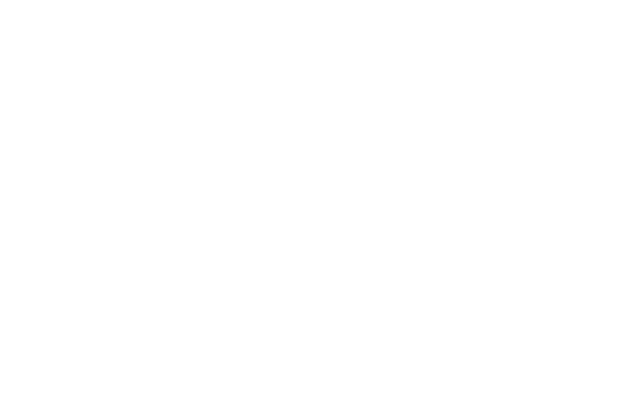
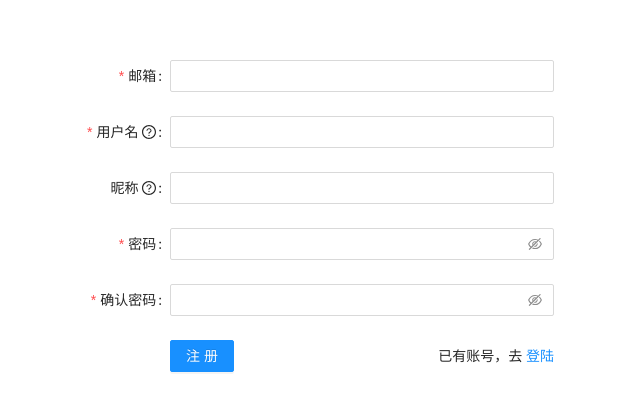
Before and after one commit to somuns-os/plugin_react16, a React app: page /#/signup in a window 1280 px wide. Before the commit this address led to /#/404. Shown: the part 172-582 px from the top of the page, without its empty margins (342-982 px from the left). Built offline with nearby package versions, Linux system fonts and the light colour scheme.

Commit message:
feat: 注册页面实习; refactor: 请求方法重构及统一调用

```diff
--- a/src/api/login.js
+++ b/src/api/login.js
@@ -1 +1,5 @@
-import { service } from '../plugins/axios'
+import service from '../plugins/axios'
+
+export const loginPost = (params) => service.post('/api/login', params)
+
+export const registerPost = (params) => service.post('/api/signup', params)
--- a/src/components/FrontendAuth/FrontendAuth.js
+++ b/src/components/FrontendAuth/FrontendAuth.js
@@ -37,7 +37,7 @@
         return <Redirect to="/login" />
       } else {
         // 非登陆状态下，路由不合法时，重定向至 404
-        return <Redirect to="/404" />
+        return <Redirect to="/login" />
       }
     }
   }
--- /dev/null
+++ b/src/pages/NotFound.jsx
@@ -0,0 +1,13 @@
+import React, { Component } from 'react'
+
+class NotFound extends Component {
+  render() {
+    return (
+      <div>
+        404
+      </div>
+    )
+  }
+}
+
+export default NotFound
--- a/src/pages/login/login.jsx
+++ b/src/pages/login/login.jsx
@@ -5,7 +5,7 @@
 import { Form, Input, Button } from 'antd'
 import { UserOutlined, LockOutlined } from '@ant-design/icons'
 import './login.styl'
-import service from '../../plugins/axios'
+import { loginPost } from '../../api/login'
 
 class Login extends Component {
 
@@ -38,10 +38,11 @@
   }
 
   submit() {
-    service.post('/login', {
+    const params = {
       userName: this.state.username,
       password: md5(this.state.password)
-    }).then(res => {
+    }
+    loginPost(params).then(res => {
       const token = res.data.token
       Cookies.set('token', token)
       this.props.history.push('/home')
@@ -53,7 +54,7 @@
   }
 
   handleRegister() {
-    console.log('注册')
+    this.props.history.push('/signup')
   }
 
   render() {
--- /dev/null
+++ b/src/pages/signup/signup.jsx
@@ -0,0 +1,204 @@
+import React, { Component } from 'react'
+import {
+  Form,
+  Input,
+  Tooltip,
+  Button
+} from 'antd'
+import md5 from 'md5'
+import { QuestionCircleOutlined } from '@ant-design/icons'
+import './signup.styl'
+import { registerPost } from '../../api/login'
+
+class Signup extends Component {
+  constructor(props) {
+    super(props)
+    this.form = React.createRef()
+    this.handleRegister = this.handleRegister.bind(this)
+  }
+
+  handleRegister() {
+    const form = this.form.current
+    form.validateFields()
+      .then(values => {
+        const password = values.password
+        values.password = md5(password)
+        values.confirm = md5(password)
+        registerPost(values).then(res => {
+          console.log(res)
+        })
+      })
+      .catch(err => {
+        console.log(err, 'err')
+      })
+  }
+  render() {
+    const formItemLayout = {
+      labelCol: {
+        xs: { span: 24 },
+        sm: { span: 6 }
+      },
+      wrapperCol: {
+        xs: { span: 24 },
+        sm: { span: 18 }
+      }
+    }
+    const tailFormItemLayout = {
+      wrapperCol: {
+        xs: {
+          span: 24,
+          offset: 0
+        },
+        sm: {
+          span: 18,
+          offset: 6
+        }
+      }
+    }
+
+    const checkedUserName = ({ getFieldValue }) => ({
+      validator(rule, value) {
+        if (!value) {
+          return Promise.resolve()
+        } else {
+          const flag = /^[0-9a-zA-Z_]*$/g.test(value)
+          const length = value.length
+          if (!flag) {
+            return Promise.reject('用户名仅支持英文、数字、下划线格式')
+          }
+          if (length < 3 || length > 10) {
+            return Promise.reject('用户名长度在3~10之间')
+          }
+          return Promise.resolve()
+        }
+      }
+    })
+    const checkedPassWord = ({ getFieldValue }) => ({
+      validator(rule, value) {
+        if (!value) {
+          return Promise.resolve()
+        } else {
+          const flag = /^(?=.*[a-z])(?=.*[A-Z])(?=.*\d)(?=.*[^a-zA-Z0-9])[^]{8,30}$/.test(value)
+          if (!flag) {
+            return Promise.reject('密码包含大小写字母、数字、特称字符，且长度为8~30')
+          }
+          return Promise.resolve()
+        }
+      }
+    })
+
+    return (
+      <div className="signup">
+        <Form
+          { ...formItemLayout }
+          ref={ this.form }
+          className="form-content"
+          name="register"
+          // onFinish={ this.onFinish }
+          scrollToFirstError
+        >
+          <Form.Item
+            name="email"
+            label="邮箱"
+            rules={ [
+              {
+                type: 'email',
+                message: '邮件格式有误！'
+              },
+              {
+                required: true,
+                message: '邮箱不能为空！'
+              }
+            ] }
+          >
+            <Input />
+          </Form.Item>
+
+          <Form.Item
+            name="userName"
+            label={
+              <span>
+            用户名&nbsp;
+                <Tooltip title="用户名一旦注册，无法再次修改">
+                  <QuestionCircleOutlined />
+                </Tooltip>
+              </span>
+            }
+            rules={ [
+              {
+                required: true,
+                message: '用户名不能为空！'
+              },
+              checkedUserName
+            ] }
+          >
+            <Input />
+          </Form.Item>
+
+          <Form.Item
+            name="nickName"
+            label={
+              <span>
+            昵称&nbsp;
+                <Tooltip title="你想别人如何称呼你？">
+                  <QuestionCircleOutlined />
+                </Tooltip>
+              </span>
+            }
+          >
+            <Input />
+          </Form.Item>
+
+          <Form.Item
+            name="password"
+            label="密码"
+            rules={ [
+              {
+                required: true,
+                message: '请输入密码！'
+              },
+              checkedPassWord
+            ] }
+            hasFeedback
+          >
+            <Input.Password />
+          </Form.Item>
+
+          <Form.Item
+            name="confirm"
+            label="确认密码"
+            dependencies={ [ 'password' ] }
+            hasFeedback
+            rules={ [
+              {
+                required: true,
+                message: '请确认您的密码！'
+              },
+              ({ getFieldValue }) => ({
+                validator(rule, value) {
+                  if (!value || getFieldValue('password') === value) {
+                    return Promise.resolve()
+                  }
+                  return Promise.reject('输入的两个密码不匹配！')
+                }
+              })
+            ] }
+          >
+            <Input.Password />
+          </Form.Item>
+
+          <Form.Item { ...tailFormItemLayout } className="form-footer">
+            <div className="opera">
+              <Button type="primary" onClick={ this.handleRegister }>
+                注册
+              </Button>
+              <span className="target-login">已有账号，去 <i className="login-text">登陆</i></span>
+            </div>
+          </Form.Item>
+        </Form>
+      </div>
+    )
+  }
+}
+
+export default Signup
--- /dev/null
+++ b/src/pages/signup/signup.styl
@@ -0,0 +1,29 @@
+@import "~@/styles/index.styl"
+.signup {
+  position: fixed
+  left: 0
+  right: 0
+  bottom: 0
+  top: 0
+  display: flex
+  justify-content: center
+  align-items: center
+  .form-content {
+    width: 40%
+  }
+  .form-footer {
+    .opera {
+      width: 100%
+      display: flex
+      justify-content: space-between
+      align-items: center
+      .target-login {
+        .login-text {
+          color: _text_color;
+          font-style: normal
+          cursor: pointer
+        }
+      }
+    }
+  }
+}
--- a/src/router/index.js
+++ b/src/router/index.js
@@ -1,6 +1,5 @@
 import React, { Component } from 'react'
 import { HashRouter, Switch } from 'react-router-dom'
-import asyncComponent from '../utils/asyncComponent'
 import FrontendAuth from '../components/FrontendAuth/FrontendAuth'
 import { routerConfig } from './routerConfig'
 
--- a/src/router/routerConfig.js
+++ b/src/router/routerConfig.js
@@ -1,11 +1,20 @@
 export const routerConfig = [
   {
     path: '/login',
-    component: () => import('../pages/login/login.jsx')
+    component: () => import('../pages/login/login')
+  },
+  {
+    path: '/signup',
+    component: () => import('../pages/signup/signup')
   },
   {
     path: '/home',
-    component: () => import('../pages/home-page.jsx'),
+    component: () => import('../pages/HomePage'),
+    auth: true
+  },
+  {
+    path: '/404',
+    component: () => import('../pages/NotFound'),
     auth: true
   }
 ]
--- a/src/styles/variable.styl
+++ b/src/styles/variable.styl
@@ -1,2 +1,3 @@
 _light-color = #69c0ff
 _dark-color = #096dd9
+_text_color = #1890ff
```
Also changed, not shown: src/pages/HomePage.jsx (renamed from src/pages/home-page.jsx).
